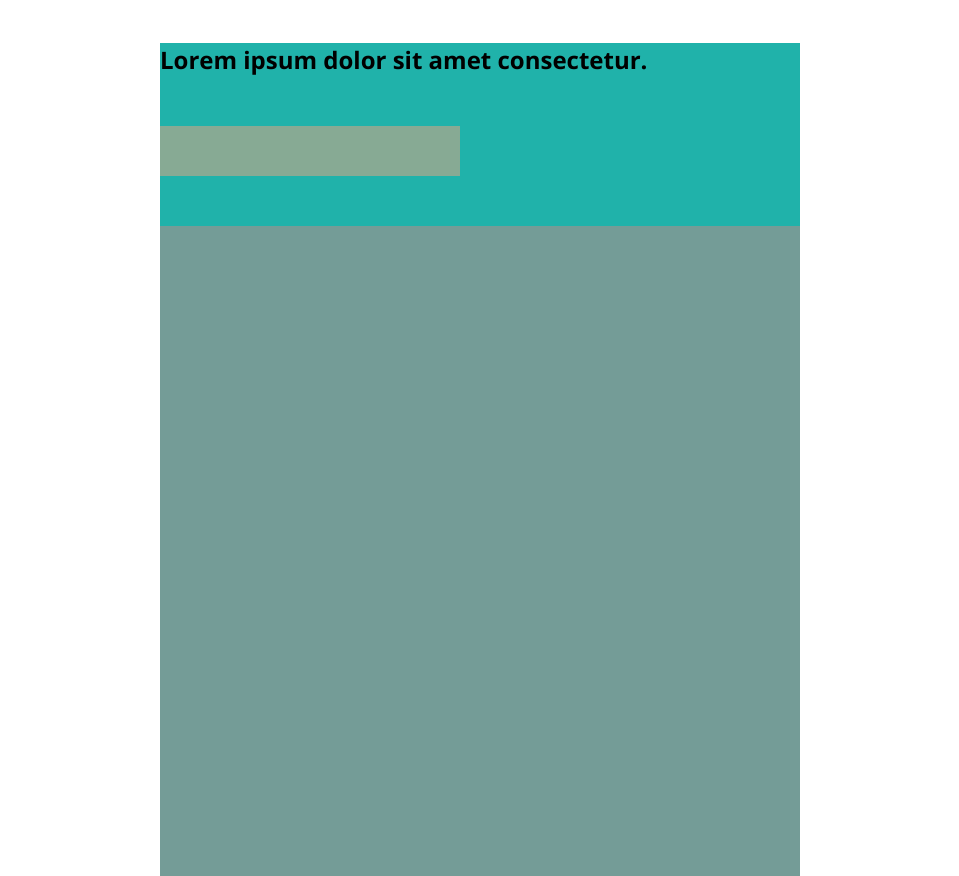
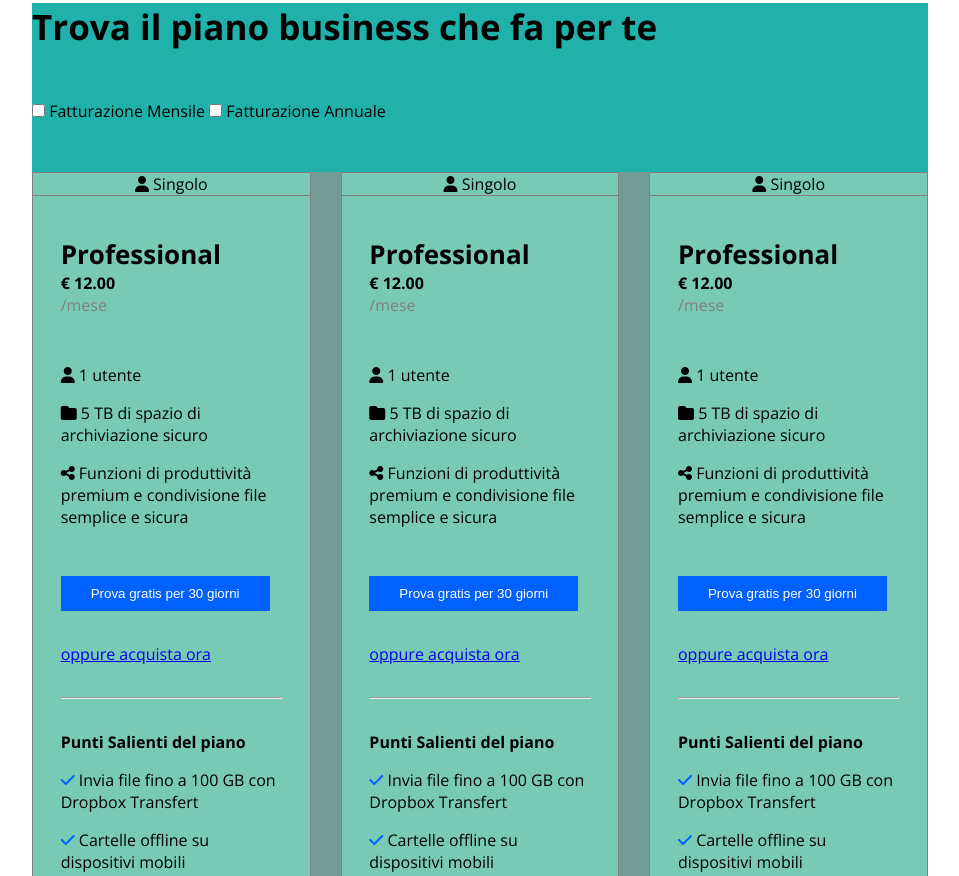
Before and after one commit to Cris-NTL/htmlcss-dropbox, a plain HTML site: page index.html in a window 1280 px wide. Shown: the part 821-1697 px from the top of the page, without its empty margins (160-1119 px from the left). Drawn offline with nearby package versions, Linux system fonts and the light colour scheme.

Commit message:
Add: Start of main container

```diff
--- a/css/style.css
+++ b/css/style.css
@@ -12,19 +12,18 @@ img {
 main section {
     background-color: lightseagreen;
 }
-section .checkbox {
-    width: 300px;
-    height: 50px;
-    background-color: rgba(255, 160, 122, 0.462);
-}
 section .row {
     height: 800px;
     background-color: rgba(253, 119, 119, 0.379);
 }
+section .row .column {
+    background-color:rgba(127, 255, 212, 0.468) ;
+    border: 1px solid grey;
+}
+/* section .row .column  */
 section .partner {
     height: 400px;
 }
-
 section .business {
     height: 600px;
 }
@@ -140,9 +139,12 @@ footer {
 
     /* main */
     main section {
-        width: 50%;
-        margin-top: 200px;
+        width: 70%;
+        margin-top: 10rem;
         align-self: center;
+    }
+    section.wrap h2 {
+        font-size: 35px;
     }
     section .checkbox {
         margin: 50px 0;
@@ -150,6 +152,72 @@ footer {
     section .row {
         width: 100%;
         margin-bottom: 50px;
+        gap: 30px;
+        display: flex;
+        flex-wrap: wrap;
+    }
+    section .row .column {
+        width: calc(100% / 3 - 20px);
+    }
+    section .row .column .type {
+        text-align: center;
+        border-bottom: 1px solid gray;
+    }
+    section .row .column .content {
+        width: 80%;
+        margin: 0 auto;
+        padding-top: 40px;
+    }
+    section .row .column .content h5 {
+        font-size: 26px;
+    }
+    section .row .column .content .price {
+        font-weight: bold;
+    }
+    section .row .column .content .period {
+        color: gray;
+        margin-bottom: 3rem;
+    }
+    section .row .column div * {
+        display: block;
+    }
+    section .row .column div i {
+        display: inline;
+    }
+    section .row .column div span.awesome {
+        margin-bottom: 1rem;
+    }
+    section .row .column div span.awesome.nodes {
+        margin-bottom: 3rem;
+    }
+    section .row .column div button {
+        background-color: var(--buttons);
+        color: white;
+        border: none;
+        padding: 10px 30px;
+        margin-bottom: 2rem;
+    }
+    section .row .column div .buy-link {
+        margin-bottom: 2rem;
+    }
+    section .row .column div hr {
+        margin-bottom: 2rem;
+    }
+    section .row .column div h6 {
+        font-size: 16px;
+        margin-bottom: 1rem;
+    }
+    section .row .column div .check {
+        margin-bottom: 1rem;
+    }
+    section .row .column div .check i {
+        color: var(--buttons);
+    }
+    section .row .column .content:last-child {
+        margin-bottom: 10rem;
+    }
+    section .row .column:last-child {
+        width: 100%;
     }
     section .end-wrap {
         width: 100%;
--- a/index.html
+++ b/index.html
@@ -61,13 +61,70 @@
     <main>
         <!-- main-section -->
         <section class="wrap">
-            <h2>Lorem ipsum dolor sit amet consectetur.</h2>
-            <div class="checkbox"></div>
+            <h2>Trova il piano business che fa per te</h2>
+            <div class="checkbox">
+                <input type="checkbox" name="" id=""> Fatturazione Mensile
+                <input type="checkbox" name="" id=""> Fatturazione Annuale
+            </div>
             <!-- type of services -->
             <div class="row">
-                <div class="column"></div>
-                <div class="column"></div>
-                <div class="column"></div>
+                <div class="column">
+                    <div class="type">
+                        <span><i class="fa-solid fa-user"></i> Singolo</span>
+                    </div>
+                    <div class="content">
+                        <h5>Professional</h5>
+                        <span class="price" >€ 12.00</span>
+                        <span class="period">/mese</span>
+                        <span class="awesome"><i class="fa-solid fa-user"></i> 1 utente</span>
+                        <span class="awesome"><i class="fa-solid fa-folder"></i> 5 TB di spazio di archiviazione sicuro</span>
+                        <span class="awesome nodes"><i class="fa-solid fa-share-nodes"></i> Funzioni di produttività premium e condivisione file semplice e sicura</span>
+                        <button>Prova gratis per 30 giorni</button>
+                        <span class="buy-link"><a href="#">oppure acquista ora</a></span>
+                        <hr>
+                        <h6>Punti Salienti del piano</h6>
+                        <span class="check"><i class="fa-solid fa-check"></i> Invia file fino a 100 GB con Dropbox Transfert</span>
+                        <span class="check"><i class="fa-solid fa-check"></i> Cartelle offline su dispositivi mobili</span>
+                    </div>
+                </div>
+                <div class="column">
+                    <div class="type">
+                        <span><i class="fa-solid fa-user"></i> Singolo</span>
+                    </div>
+                    <div class="content">
+                        <h5>Professional</h5>
+                        <span class="price" >€ 12.00</span>
+                        <span class="period">/mese</span>
+                        <span class="awesome"><i class="fa-solid fa-user"></i> 1 utente</span>
+                        <span class="awesome"><i class="fa-solid fa-folder"></i> 5 TB di spazio di archiviazione sicuro</span>
+                        <span class="awesome nodes"><i class="fa-solid fa-share-nodes"></i> Funzioni di produttività premium e condivisione file semplice e sicura</span>
+                        <button>Prova gratis per 30 giorni</button>
+                        <span class="buy-link"><a href="#">oppure acquista ora</a></span>
+                        <hr>
+                        <h6>Punti Salienti del piano</h6>
+                        <span class="check"><i class="fa-solid fa-check"></i> Invia file fino a 100 GB con Dropbox Transfert</span>
+                        <span class="check"><i class="fa-solid fa-check"></i> Cartelle offline su dispositivi mobili</span>
+                    </div>
+                </div>
+                <div class="column">
+                    <div class="type">
+                        <span><i class="fa-solid fa-user"></i> Singolo</span>
+                    </div>
+                    <div class="content">
+                        <h5>Professional</h5>
+                        <span class="price" >€ 12.00</span>
+                        <span class="period">/mese</span>
+                        <span class="awesome"><i class="fa-solid fa-user"></i> 1 utente</span>
+                        <span class="awesome"><i class="fa-solid fa-folder"></i> 5 TB di spazio di archiviazione sicuro</span>
+                        <span class="awesome nodes"><i class="fa-solid fa-share-nodes"></i> Funzioni di produttività premium e condivisione file semplice e sicura</span>
+                        <button>Prova gratis per 30 giorni</button>
+                        <span class="buy-link"><a href="#">oppure acquista ora</a></span>
+                        <hr>
+                        <h6>Punti Salienti del piano</h6>
+                        <span class="check"><i class="fa-solid fa-check"></i> Invia file fino a 100 GB con Dropbox Transfert</span>
+                        <span class="check"><i class="fa-solid fa-check"></i> Cartelle offline su dispositivi mobili</span>
+                    </div>
+                </div>
                 <div class="column"></div>
             </div>
 
```
